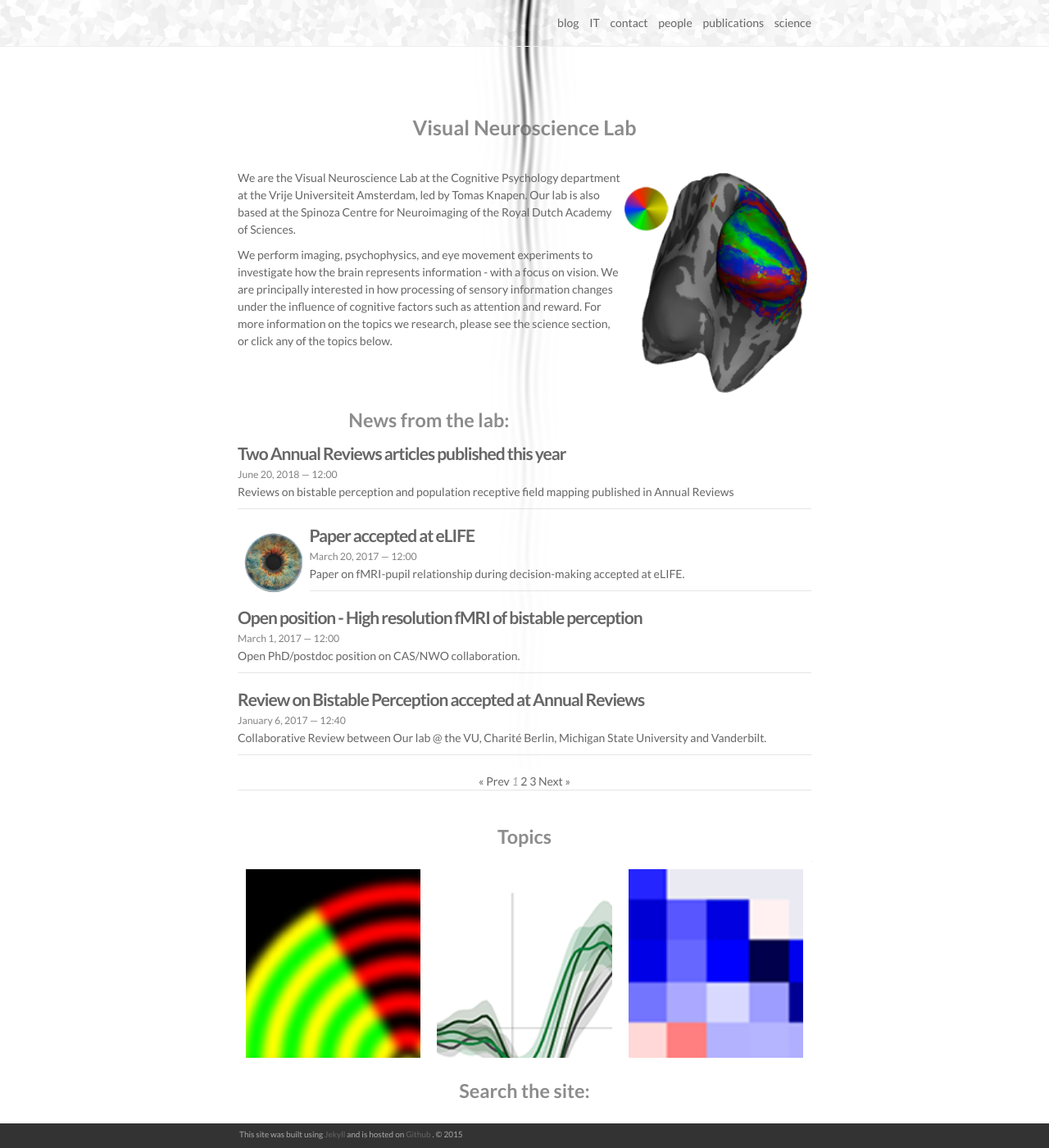
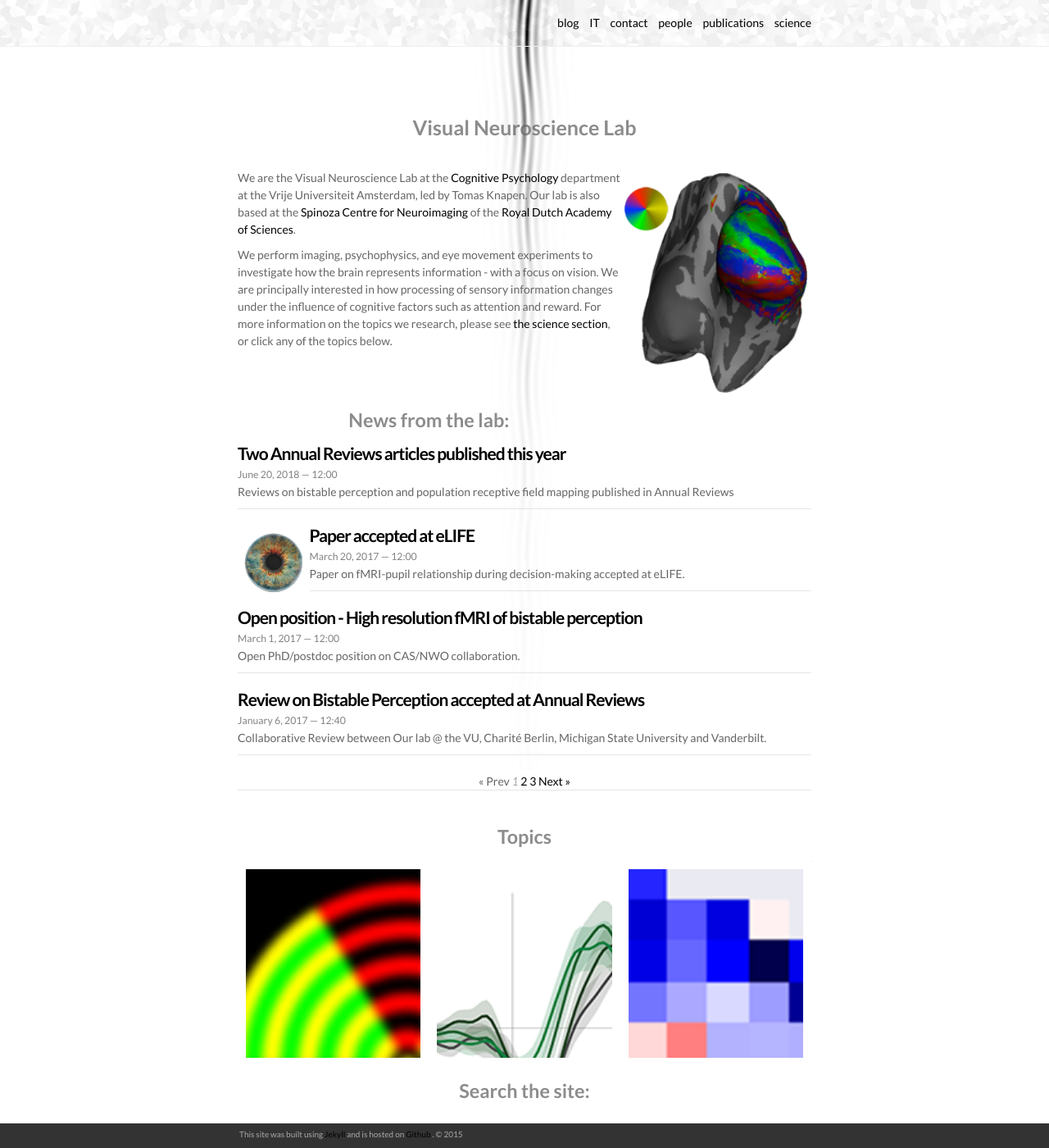
Before and after one commit to tknapen/tknapen.github.io, a Jekyll site: the page built from index.html, in a window 1280 px wide and 1400 px high. Shown: the whole window at 82% size. Built offline with Jekyll 4.4.1, drawn with Linux system fonts in a browser that asks for light colours; nearby versions of some CDN libraries; the list of posts is cut into pages by our own code; comment, search, counter and statistics services are not loaded.

Commit message:
changed links, now darker to identify them

```diff
--- a/_sass/_base.scss
+++ b/_sass/_base.scss
@@ -128,7 +128,7 @@
  * Links
  */
 a {
-    color: $text-color;
+    color: $theme-color;
     text-decoration: none;
     /*
     &:visited {
@@ -137,7 +137,7 @@
     */
     &:hover {
         color: $theme-color;
-        text-decoration: none;
+        text-decoration: underline;
     }
 }
 
```
